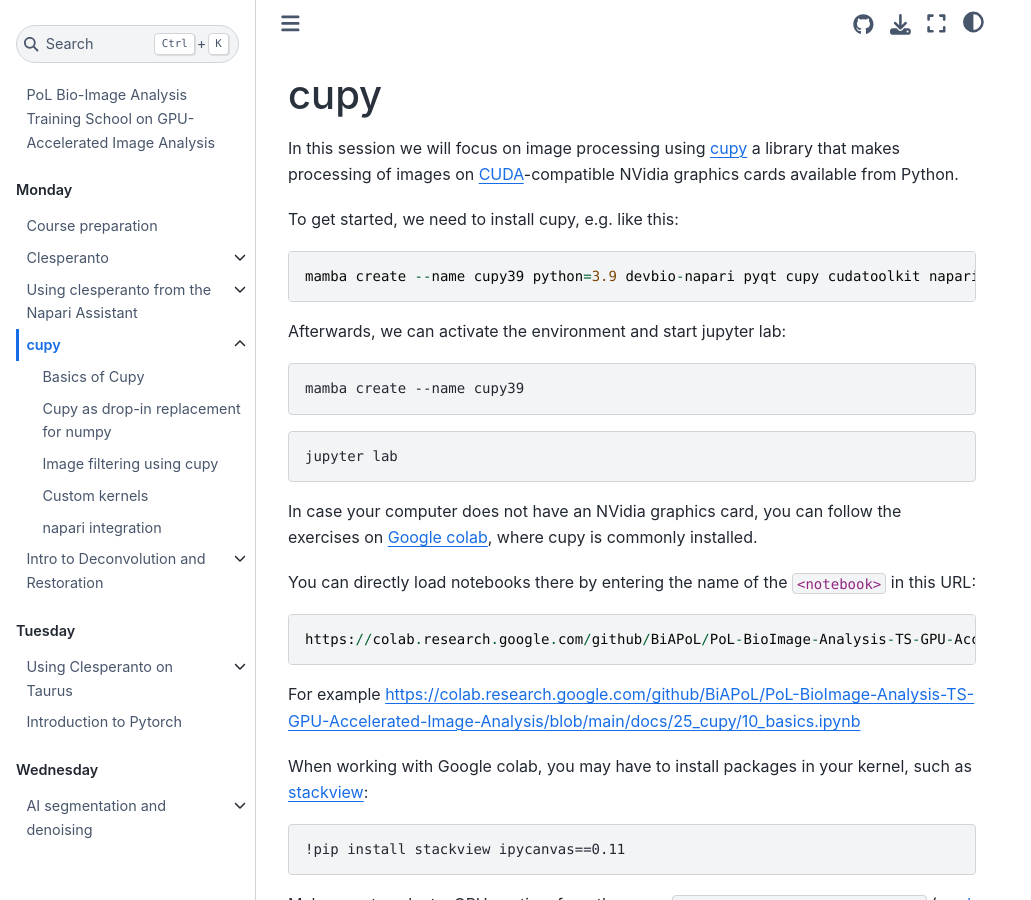
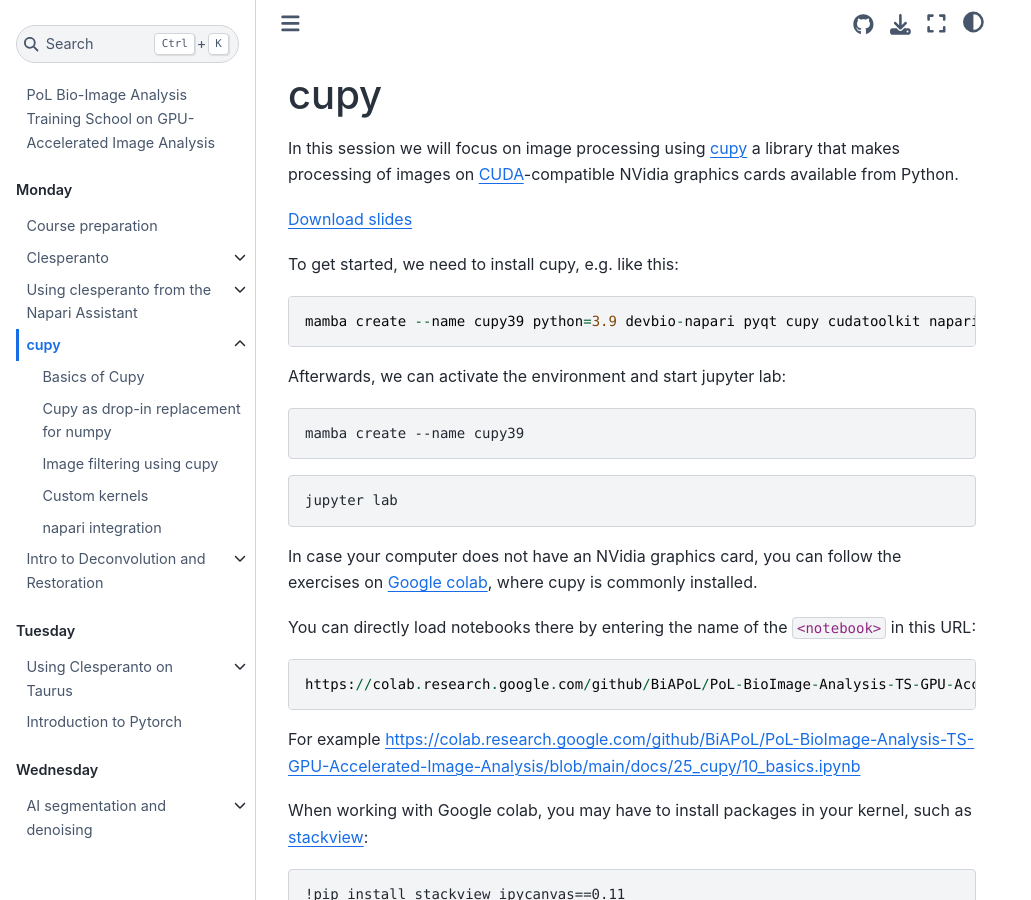
Before and after one commit to BiAPoL/PoL-BioImage-Analysis-TS-GPU-Accelerated-Image-Analysis, a Jupyter Book: the page built from docs/25_cupy/readme.md, in a window 1280 px wide and 900 px high. Shown: the whole window, without its empty margins (0-1031 px from the left). Built offline with Jupyter Book 1.0.4 settings and Sphinx 7.4.7 and the Sphinx Book theme 1.1.4, drawn with Linux system fonts in a browser that asks for light colours; pages that are not in the unit, such as notebooks, are missing from menus.

Commit message:
add link to cupy slides

````diff
--- a/docs/25_cupy/readme.md
+++ b/docs/25_cupy/readme.md
@@ -1,5 +1,7 @@
 # cupy
 In this session we will focus on image processing using [cupy](https://docs.cupy.dev/) a library that makes processing of images on [CUDA](https://developer.nvidia.com/cuda-toolkit)-compatible NVidia graphics cards available from Python.
+
+[Download slides](https://github.com/BiAPoL/PoL-BioImage-Analysis-TS-GPU-Accelerated-Image-Analysis/tree/main/docs/25_cupy/cupy.pdf)
 
 To get started, we need to install cupy, e.g. like this:
 ```
````
